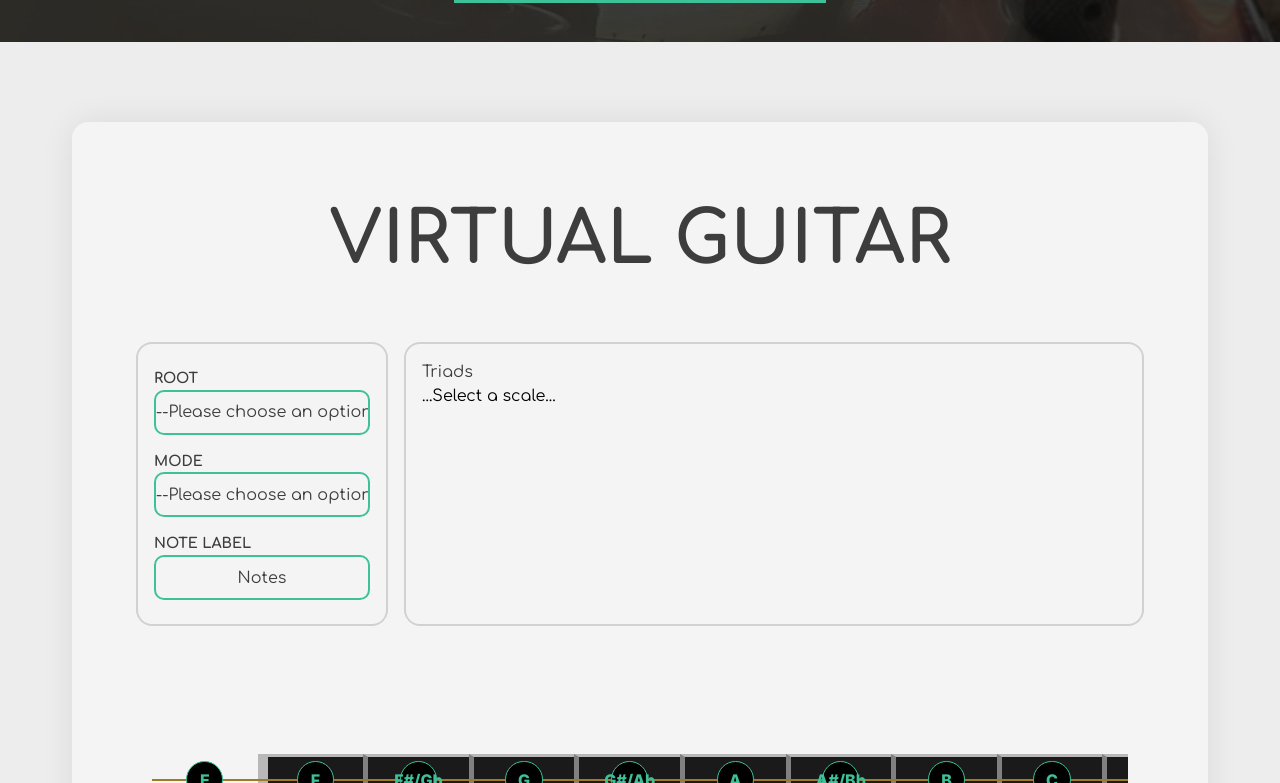
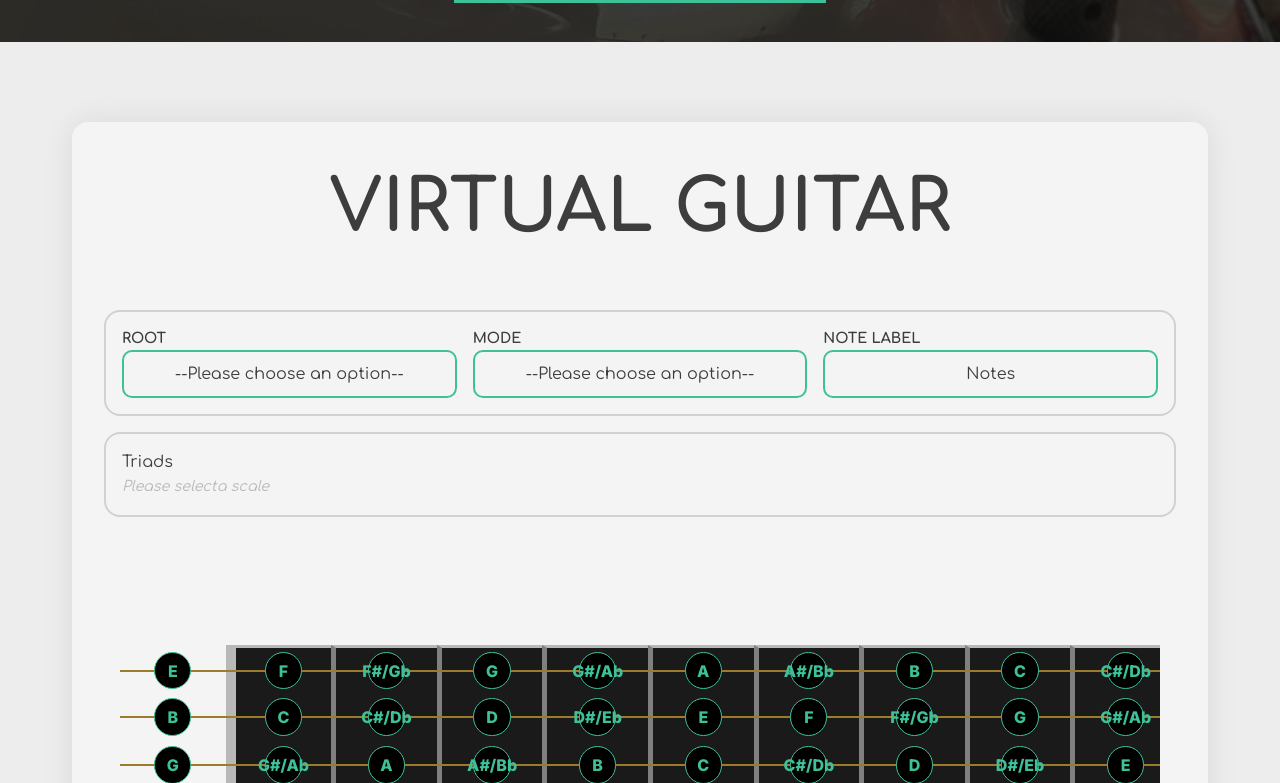
Before and after one commit to NovaSharx/Novabrato, a React (Create React App) app in the folder frontend/: page / in a window 1280 px wide. Shown: the part 657-1440 px from the top of the page. Built offline with nearby package versions, Linux system fonts and the light colour scheme.

Commit message:
Reformated the virtual guitar control panel layout to be more ergonomic.

```diff
--- a/frontend/src/components/VirtualGuitar/VirtualGuitarControlPanel.tsx
+++ b/frontend/src/components/VirtualGuitar/VirtualGuitarControlPanel.tsx
@@ -88,7 +88,7 @@ const VirtualGuitarControlPanel: FC = (): ReactElement => {
                 <div className='virtual-guitar-secondary-panel-item'>
                     <label htmlFor='virtual-guitar-triads' className='secondary-panel-label' style={{ color: theme.palette.text.primary }}>Triads</label>
                     <div id='virtual-guitar-triads'>
-                        {scaleNotes.length ? renderTriadButtons : '...Select a scale...'}
+                        {scaleNotes.length ? renderTriadButtons : <p style={{color: theme.palette.text.disabled}}>Please selecta scale</p>}
                     </div>
                 </div>
 
--- a/frontend/src/stylesheets/css/main.css
+++ b/frontend/src/stylesheets/css/main.css
@@ -154,7 +154,7 @@ p {
 
 #virtual-guitar-container {
   margin: 5rem 2rem;
-  padding: 4rem;
+  padding: 2rem;
   display: flex;
   flex-direction: column;
   border-radius: 1rem;
@@ -168,21 +168,21 @@ p {
   margin: 3rem 0rem;
   display: grid;
   grid-template-rows: 1fr;
-  grid-template-columns: 25% 1fr;
-  column-gap: 1rem;
+  grid-template-columns: 1fr;
+  row-gap: 1rem;
   border-radius: 1rem;
 }
 #virtual-guitar-container .virtual-guitar-content .virtual-guitar-control-panel .virtual-guitar-main-panel {
   padding: 1rem;
-  display: flex;
+  display: grid;
+  grid-template-rows: 1fr;
+  grid-template-columns: 1fr 1fr 1fr;
+  column-gap: 1rem;
   border-width: 2px;
   border-style: solid;
-  flex-direction: column;
-  justify-content: space-between;
   border-radius: 1rem;
 }
 #virtual-guitar-container .virtual-guitar-content .virtual-guitar-control-panel .virtual-guitar-main-panel .virtual-guitar-main-panel-item {
-  padding: 0.5rem 0rem;
   display: flex;
   flex-direction: column;
 }
@@ -191,7 +191,7 @@ p {
   font-weight: 800;
 }
 #virtual-guitar-container .virtual-guitar-content .virtual-guitar-control-panel .virtual-guitar-main-panel .virtual-guitar-main-panel-item .main-panel-selection {
-  height: 45px;
+  height: 3rem;
   border-width: 2px;
   border-style: solid;
   border-radius: 10px;
@@ -206,27 +206,37 @@ p {
 }
 #virtual-guitar-container .virtual-guitar-content .virtual-guitar-control-panel .virtual-guitar-secondary-panel {
   padding: 1rem;
-  flex-grow: 1;
   border-width: 2px;
   border-style: solid;
   border-radius: 1rem;
 }
-#virtual-guitar-container .virtual-guitar-content .virtual-guitar-control-panel .virtual-guitar-secondary-panel #virtual-guitar-triads {
-  width: 100%;
+#virtual-guitar-container .virtual-guitar-content .virtual-guitar-control-panel .virtual-guitar-secondary-panel .virtual-guitar-secondary-panel-item #virtual-guitar-triads {
+  display: grid;
+  grid-template-rows: 1fr;
+  grid-template-columns: repeat(auto-fit, minmax(0rem, 1fr));
+  column-gap: 1rem;
+}
+#virtual-guitar-container .virtual-guitar-content .virtual-guitar-control-panel .virtual-guitar-secondary-panel .virtual-guitar-secondary-panel-item #virtual-guitar-triads p {
+  font-size: 0.9rem;
+  font-style: italic;
+}
+#virtual-guitar-container .virtual-guitar-content .virtual-guitar-control-panel .virtual-guitar-secondary-panel .virtual-guitar-secondary-panel-item #virtual-guitar-triads .triad-button {
   display: flex;
-  justify-content: space-between;
-}
-#virtual-guitar-container .virtual-guitar-content .virtual-guitar-control-panel .virtual-guitar-secondary-panel #virtual-guitar-triads .triad-button {
+  flex-direction: column;
+  justify-content: center;
+  box-sizing: border-box;
+  height: 4rem;
   padding: 0.5rem;
+  font-size: 0.8rem;
   border-width: 2px;
   border-style: solid;
   border-radius: 0.5rem;
 }
-#virtual-guitar-container .virtual-guitar-content .virtual-guitar-control-panel .virtual-guitar-secondary-panel #virtual-guitar-triads .triad-button:hover {
+#virtual-guitar-container .virtual-guitar-content .virtual-guitar-control-panel .virtual-guitar-secondary-panel .virtual-guitar-secondary-panel-item #virtual-guitar-triads .triad-button:hover {
   cursor: pointer;
-  border-width: 4px;
+  border-width: 3px;
 }
-#virtual-guitar-container .virtual-guitar-content .virtual-guitar-control-panel .virtual-guitar-secondary-panel #virtual-guitar-triads .triad-button .triad-button-notes {
+#virtual-guitar-container .virtual-guitar-content .virtual-guitar-control-panel .virtual-guitar-secondary-panel .virtual-guitar-secondary-panel-item #virtual-guitar-triads .triad-button .triad-button-notes {
   text-align: center;
 }
 #virtual-guitar-container .virtual-guitar-content .virtual-guitar-fretboard-container {
@@ -310,6 +320,9 @@ p {
 #virtual-guitar-container .virtual-guitar-content .virtual-guitar-fretboard-container .virtual-guitar-neck-container .virtual-guitar-neck .virtual-guitar-string span .virtual-guitar-fret:first-child {
   border-left: 10px solid #b8b8b8;
 }
+#virtual-guitar-container .virtual-guitar-content .virtual-guitar-fretboard-container .virtual-guitar-neck-container .virtual-guitar-neck .virtual-guitar-string span .virtual-guitar-fret:last-child {
+  overflow-x: hidden;
+}
 #virtual-guitar-container .virtual-guitar-content .virtual-guitar-fretboard-container .virtual-guitar-neck-container .virtual-guitar-aside {
   display: flex;
   width: max-content;
@@ -345,7 +358,6 @@ p {
 @media (max-width: 768px) {
   #virtual-guitar-container .virtual-guitar-content .virtual-guitar-control-panel {
     border: 2px solid rgba(128, 128, 128, 0.062745098);
-    border-radius: 1rem;
   }
   #virtual-guitar-container .virtual-guitar-content .virtual-guitar-control-panel .virtual-guitar-main-panel {
     padding: 0.5rem;
@@ -383,8 +395,6 @@ p {
     padding: 1rem;
     text-align: center;
     width: 100%;
-    border-width: 2px;
-    border-style: solid;
     border-radius: 1rem;
   }
   #virtual-guitar-container .virtual-guitar-content .virtual-guitar-fretboard-container .virtual-guitar-neck-container {
--- a/frontend/src/stylesheets/scss/components/_virtual-guitar.scss
+++ b/frontend/src/stylesheets/scss/components/_virtual-guitar.scss
@@ -1,6 +1,6 @@
 #virtual-guitar-container {
     margin: 5rem 2rem;
-    padding: 4rem;
+    padding: 2rem;
     display: flex;
     flex-direction: column;
     border-radius: 1rem;
@@ -19,21 +19,21 @@
             margin: 3rem 0rem;
             display: grid;
             grid-template-rows: 1fr;
-            grid-template-columns: 25% 1fr;
-            column-gap: 1rem;
+            grid-template-columns: 1fr;
+            row-gap: 1rem;
             border-radius: 1rem;
 
             .virtual-guitar-main-panel {
                 padding: 1rem;
-                display: flex;
+                display: grid;
+                grid-template-rows: 1fr;
+                grid-template-columns: 1fr 1fr 1fr;
+                column-gap: 1rem;
                 border-width: 2px;
                 border-style: solid;
-                flex-direction: column;
-                justify-content: space-between;
                 border-radius: 1rem;
 
                 .virtual-guitar-main-panel-item {
-                    padding: 0.5rem 0rem;
                     display: flex;
                     flex-direction: column;
 
@@ -43,7 +43,7 @@
                     }
 
                     .main-panel-selection {
-                        height: 45px;
+                        height: 3rem;
                         border-width: 2px;
                         border-style: solid;
                         border-radius: 10px;
@@ -62,32 +62,46 @@
 
             .virtual-guitar-secondary-panel {
                 padding: 1rem;
-                flex-grow: 1;
                 border-width: 2px;
                 border-style: solid;
                 border-radius: 1rem;
 
+
+                .virtual-guitar-secondary-panel-item {
+
                     .secondary-panel-label {}
 
                     #virtual-guitar-triads {
-                    width: 100%;
-                    display: flex;
-                    justify-content: space-between;
+                        display: grid;
+                        grid-template-rows: 1fr;
+                        grid-template-columns: repeat(auto-fit, minmax(0rem, 1fr));
+                        column-gap: 1rem;
 
+                        p {
+                            font-size: 0.9rem;
+                            font-style: italic;
+                        }
 
                         .triad-button {
+                            display: flex;
+                            flex-direction: column;
+                            justify-content: center;
+                            box-sizing: border-box;
+                            height: 4rem;
                             padding: 0.5rem;
+                            font-size: 0.8rem;
                             border-width: 2px;
                             border-style: solid;
                             border-radius: 0.5rem;
 
                             &:hover {
                                 cursor: pointer;
-                            border-width: 4px;
+                                border-width: 3px;
                             }
 
                             .triad-button-notes {
                                 text-align: center;
+                            }
                         }
                     }
                 }
@@ -194,7 +208,7 @@
                                 }
 
                                 &:last-child {
-                                    // overflow-x: hidden;
+                                    overflow-x: hidden;
                                 }
                             }
                         }
@@ -252,7 +266,6 @@
 
             .virtual-guitar-control-panel {
                 border: 2px solid #80808010;
-                border-radius: 1rem;
 
                 .virtual-guitar-main-panel {
                     padding: 0.5rem;
@@ -296,8 +309,6 @@
                 padding: 1rem;
                 text-align: center;
                 width: 100%;
-                border-width: 2px;
-                border-style: solid;
                 border-radius: 1rem;
 
                 .virtual-guitar-neck-container {
```
Also changed, not shown: 1 other file (tests, documents, lock files or other folders). Lines whose indentation alone changed are shown as unchanged.
